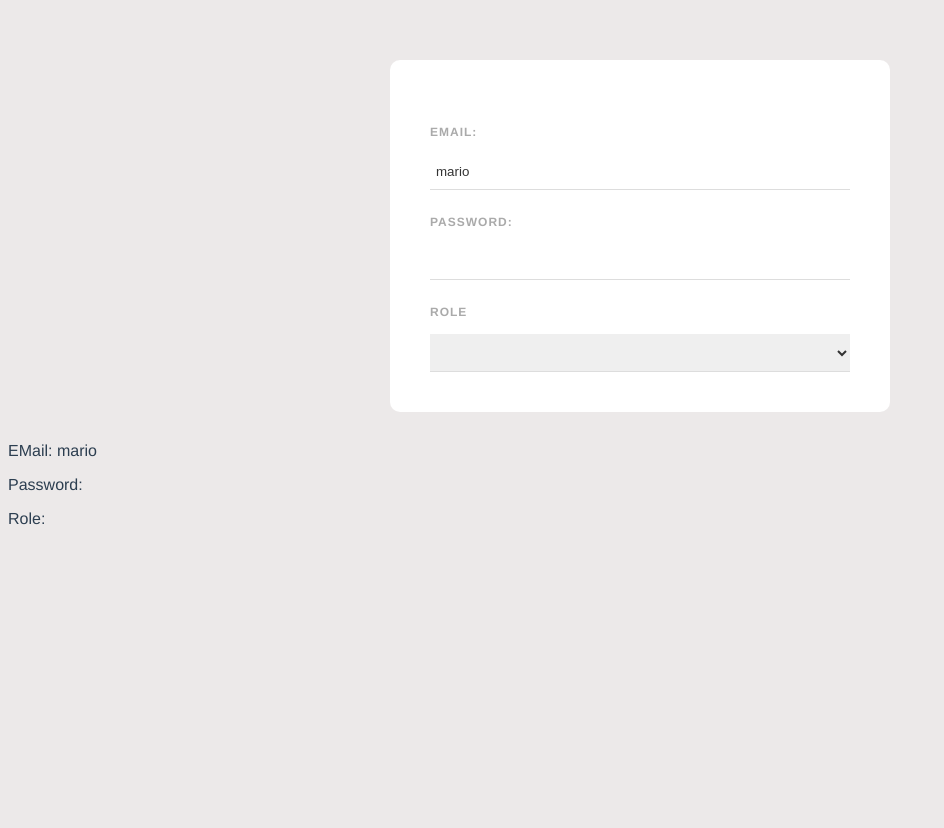
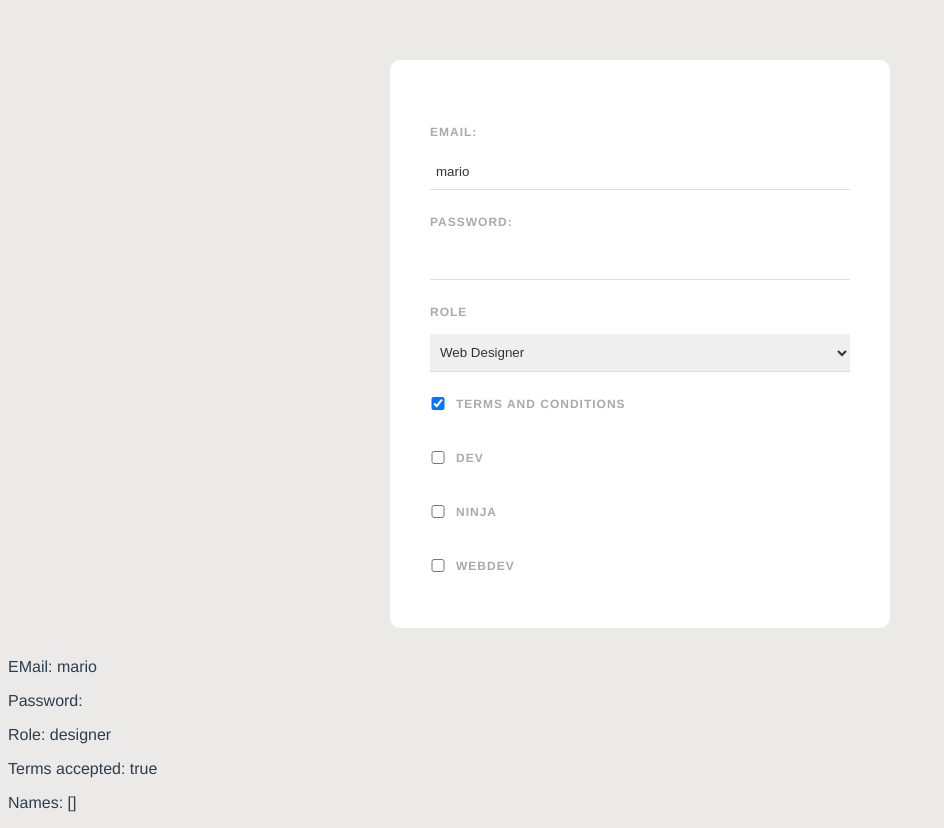
Before and after one commit to arvindk07/web-form-vue, a Vue app: page / in a window 1280 px wide. Shown: the whole page, without its empty margins (0-944 px from the left). Before the commit the page ends 800 px from the top, so only its background shows below. Built offline with nearby package versions, Linux system fonts and the light colour scheme.

Commit message:
checkboxs

```diff
--- a/src/components/SignupForm.vue
+++ b/src/components/SignupForm.vue
@@ -9,16 +9,40 @@
       <option value="developer">Web Developer</option>
       <option value="designer">Web Designer</option>
     </select>
+    <div class="terms">
+      <input type="checkbox" required v-model="terms" />
+      <label>Terms and conditions</label>
+    </div>
+    <div class="terms">
+      <input type="checkbox" value="dev" v-model="names" />
+      <label>Dev</label>
+    </div>
+    <div class="terms">
+      <input type="checkbox" value="ninja" v-model="names" />
+      <label>Ninja</label>
+    </div>
+    <div class="terms">
+      <input type="checkbox" value="webdev" v-model="names" />
+      <label>Webdev</label>
+    </div>
   </form>
   <p>EMail: {{ email }}</p>
   <p>Password:{{ password }}</p>
   <p>Role: {{ role }}</p>
+  <p>Terms accepted: {{ terms }}</p>
+  <p>Names: {{ names }}</p>
 </template>
 
 <script>
 export default {
   data() {
-    return { email: "mario", password: "", role: "" };
+    return {
+      email: "mario",
+      password: "",
+      role: "designer",
+      terms: "true",
+      names: [],
+    };
   },
 };
 </script>
@@ -50,4 +74,12 @@ select {
   box-sizing: border-box;
   border-bottom: 1px solid #ddd;
 }
+
+input[type="checkbox"] {
+  top: 2px;
+  width: 16px;
+  margin: 0 10px 0 0;
+  position: relative;
+  display: inline-block;
+}
 </style>
```
